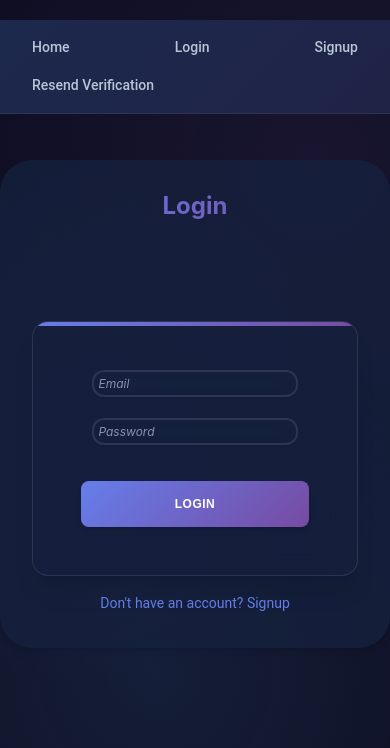
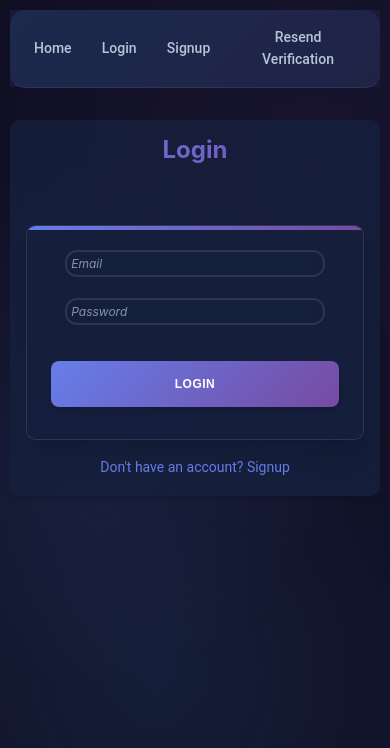
Before and after one commit to 8r4b/skills, a React (Create React App) app in the folder frontend/: page /login in a window 390 px wide. Shown: the top 748 px of the page. Built offline with nearby package versions, Linux system fonts and the light colour scheme.

Commit message:
Update requirements.txt and App.css

```diff
--- a/frontend/src/App.css
+++ b/frontend/src/App.css
@@ -1,3 +1,4 @@
+
 /* Reset and Base Styles */
 * {
   margin: 0;
@@ -169,12 +170,42 @@ a.navbar-link:hover::before {
 @media (max-width: 768px) {
   .navbar {
     padding: 0.5rem 1rem;
-    flex-wrap: wrap;
+    flex-wrap: nowrap;
+    justify-content: space-between;
+    align-items: center;
   }
 
   .navbar-link {
-    margin: 0.25rem;
-    font-size: 0.75rem;
+    margin: 0 0.5rem;
+    font-size: 0.8rem;
+    padding: 0.4rem 0.8rem;
+  }
+
+  .navbar-button {
+    padding: 0.4rem 1rem;
+    font-size: 0.8rem;
+  }
+}
+
+@media (max-width: 480px) {
+  .navbar {
+    padding: 0.5rem;
+    position: fixed;
+    top: 10px;
+    left: 10px;
+    right: 10px;
+    border-radius: 15px;
+  }
+
+  .navbar-link {
+    margin: 0 0.2rem;
+    font-size: 0.7rem;
+    padding: 0.3rem 0.6rem;
+  }
+
+  .navbar-button {
+    padding: 0.3rem 0.8rem;
+    font-size: 0.7rem;
   }
 }
 
@@ -195,27 +226,36 @@ a.navbar-link:hover::before {
   box-shadow: 0 20px 25px -5px rgba(0, 0, 0, 0.1), 0 10px 10px -5px rgba(0, 0, 0, 0.04);
   border: 1px solid rgba(255, 255, 255, 0.1);
   position: absolute;
-  top: calc(50% + 50px); /* Adjusted to account for navbar height */
+  top: calc(50% + 50px);
   left: 50%;
   transform: translate(-50%, -50%);
   overflow: hidden;
+  width: 90%;
+}
+
+@media (max-width: 1024px) {
+  .container {
+    width: 95%;
+    padding: 1.8rem;
+    top: calc(50% + 45px);
+  }
 }
 
 @media (max-width: 768px) {
   .container {
+    width: 95%;
     padding: 1.5rem;
-    top: calc(50% + 40px); /* Adjusted for smaller navbar height */
-    left: 50%;
-    transform: translate(-50%, -50%);
+    top: calc(50% + 40px);
+    border-radius: 0.8rem;
   }
 }
 
 @media (max-width: 480px) {
   .container {
+    width: 95%;
     padding: 1rem;
-    top: calc(50% + 30px); /* Adjusted for smallest navbar height */
-    left: 50%;
-    transform: translate(-50%, -50%);
+    top: calc(50% + 35px);
+    border-radius: 0.6rem;
   }
 }
 
@@ -235,6 +275,28 @@ button {
   overflow: hidden;
   text-transform: uppercase;
   letter-spacing: 0.5px;
+  min-height: 48px; /* Touch-friendly minimum height */
+  min-width: 120px;
+}
+
+@media (max-width: 768px) {
+  button {
+    padding: 0.8rem 1.5rem;
+    font-size: 0.9rem;
+    min-height: 44px;
+  }
+}
+
+@media (max-width: 480px) {
+  button {
+    padding: 0.7rem 1.2rem;
+    font-size: 0.85rem;
+    min-height: 42px;
+    width: 100%;
+    max-width: 300px;
+    margin: 0.5rem auto;
+    display: block;
+  }
 }
 
 button::before {
@@ -345,7 +407,27 @@ form {
   border: 1px solid rgba(255, 255, 255, 0.1);
   position: relative;
   overflow: hidden;
-  margin-top: 100px; /* Added margin to lower the form */
+  margin-top: 100px;
+  width: 100%;
+  max-width: 500px;
+  margin-left: auto;
+  margin-right: auto;
+}
+
+@media (max-width: 768px) {
+  form {
+    padding: 2rem;
+    margin-top: 80px;
+    border-radius: 0.8rem;
+  }
+}
+
+@media (max-width: 480px) {
+  form {
+    padding: 1.5rem;
+    margin-top: 60px;
+    border-radius: 0.6rem;
+  }
 }
 
 form::before {
@@ -533,6 +615,64 @@ button {
 .margin-top { margin-top: 2rem; }
 .margin-bottom { margin-bottom: 2rem; }
 
+/* Responsive Typography */
+@media (max-width: 768px) {
+  h1 { font-size: 1.875rem; }
+  h2 { font-size: 1.5rem; }
+  h3 { font-size: 1.25rem; }
+  h4 { font-size: 1.125rem; }
+}
+
+@media (max-width: 480px) {
+  h1 { font-size: 1.5rem; }
+  h2 { font-size: 1.25rem; }
+  h3 { font-size: 1.125rem; }
+  h4 { font-size: 1rem; }
+}
+
+/* Smooth transitions for all interactive elements */
+* {
+  transition: all 0.3s cubic-bezier(0.4, 0, 0.2, 1);
+}
+
+/* Enhanced hover effects */
+.card:hover,
+.dashboard-container:hover,
+.skill-display-container:hover,
+.resume-upload-container:hover {
+  transform: translateY(-2px);
+  box-shadow: 0 20px 25px -5px rgba(0, 0, 0, 0.1), 0 10px 10px -5px rgba(0, 0, 0, 0.04), 0 0 30px rgba(102, 126, 234, 0.2);
+}
+
+/* Loading states */
+.loading-overlay {
+  position: fixed;
+  top: 0;
+  left: 0;
+  right: 0;
+  bottom: 0;
+  background: rgba(15, 15, 35, 0.8);
+  backdrop-filter: blur(10px);
+  display: flex;
+  align-items: center;
+  justify-content: center;
+  z-index: 9999;
+}
+
+.loading-spinner {
+  width: 50px;
+  height: 50px;
+  border: 3px solid rgba(255, 255, 255, 0.1);
+  border-top: 3px solid #667eea;
+  border-radius: 50%;
+  animation: spin 1s linear infinite;
+}
+
+@keyframes spin {
+  0% { transform: rotate(0deg); }
+  100% { transform: rotate(360deg); }
+}
+
 /* Loading Animation */
 @keyframes pulse {
   0%, 100% { opacity: 1; }
@@ -683,11 +823,32 @@ button {
 /* Skill Display Component */
 .skill-display-container {
   text-align: center;
-  margin-top: 3rem;
+  margin-top: 2rem;
   padding: 2rem;
-  background: #1a1a2e;
-  border-radius: 0.75rem;
-  box-shadow: 0 4px 6px -1px rgba(0, 0, 0, 0.1), 0 2px 4px -1px rgba(0, 0, 0, 0.06);
+  background: rgba(26, 26, 46, 0.9);
+  backdrop-filter: blur(20px);
+  border-radius: 1rem;
+  box-shadow: 0 10px 15px -3px rgba(0, 0, 0, 0.1), 0 4px 6px -2px rgba(0, 0, 0, 0.05);
+  border: 1px solid rgba(255, 255, 255, 0.1);
+  max-width: 800px;
+  margin-left: auto;
+  margin-right: auto;
+}
+
+@media (max-width: 768px) {
+  .skill-display-container {
+    margin-top: 1.5rem;
+    padding: 1.5rem;
+    border-radius: 0.8rem;
+  }
+}
+
+@media (max-width: 480px) {
+  .skill-display-container {
+    margin-top: 1rem;
+    padding: 1rem;
+    border-radius: 0.6rem;
+  }
 }
 
 .skill-display-title {
@@ -699,12 +860,53 @@ button {
 .skill-display-list {
   list-style: none;
   padding: 0;
+  display: grid;
+  grid-template-columns: repeat(auto-fit, minmax(200px, 1fr));
+  gap: 1rem;
+  margin: 2rem 0;
 }
 
 .skill-display-item {
   font-size: 1rem;
-  color: #b8c5d6;
-  margin-bottom: 0.5rem;
+  color: #ffffff;
+  background: linear-gradient(135deg, rgba(102, 126, 234, 0.2) 0%, rgba(118, 75, 162, 0.2) 100%);
+  padding: 1rem;
+  border-radius: 0.5rem;
+  border: 1px solid rgba(255, 255, 255, 0.1);
+  backdrop-filter: blur(10px);
+  transition: all 0.3s ease-in-out;
+  text-align: center;
+  font-weight: 500;
+}
+
+.skill-display-item:hover {
+  transform: translateY(-2px);
+  box-shadow: 0 10px 15px -3px rgba(0, 0, 0, 0.1), 0 4px 6px -2px rgba(0, 0, 0, 0.05), 0 0 20px rgba(102, 126, 234, 0.3);
+  border-color: rgba(102, 126, 234, 0.5);
+}
+
+@media (max-width: 768px) {
+  .skill-display-list {
+    grid-template-columns: repeat(auto-fit, minmax(150px, 1fr));
+    gap: 0.8rem;
+  }
+
+  .skill-display-item {
+    padding: 0.8rem;
+    font-size: 0.9rem;
+  }
+}
+
+@media (max-width: 480px) {
+  .skill-display-list {
+    grid-template-columns: 1fr;
+    gap: 0.6rem;
+  }
+
+  .skill-display-item {
+    padding: 0.6rem;
+    font-size: 0.85rem;
+  }
 }
 
 .skill-display-feedback-title {
@@ -723,9 +925,31 @@ button {
   text-align: center;
   margin-top: 4rem;
   padding: 2rem;
-  background: #1a1a2e;
-  border-radius: 0.75rem;
-  box-shadow: 0 4px 6px -1px rgba(0, 0, 0, 0.1), 0 2px 4px -1px rgba(0, 0, 0, 0.06);
+  background: rgba(26, 26, 46, 0.9);
+  backdrop-filter: blur(20px);
+  border-radius: 1rem;
+  box-shadow: 0 10px 15px -3px rgba(0, 0, 0, 0.1), 0 4px 6px -2px rgba(0, 0, 0, 0.05);
+  border: 1px solid rgba(255, 255, 255, 0.1);
+  max-width: 600px;
+  margin-left: auto;
+  margin-right: auto;
+  margin-top: 2rem;
+}
+
+@media (max-width: 768px) {
+  .dashboard-container {
+    margin-top: 1.5rem;
+    padding: 1.5rem;
+    border-radius: 0.8rem;
+  }
+}
+
+@media (max-width: 480px) {
+  .dashboard-container {
+    margin-top: 1rem;
+    padding: 1rem;
+    border-radius: 0.6rem;
+  }
 }
 
 .dashboard-title {
@@ -749,14 +973,34 @@ button {
 }
 
 /* Resume Upload Component */
-
 .resume-upload-container {
   text-align: center;
-  margin-top: 5rem;
+  margin-top: 2rem;
   padding: 2rem;
-  background: #1a1a2e;
-  border-radius: 0.75rem;
-  box-shadow: 0 4px 6px -1px rgba(0, 0, 0, 0.1), 0 2px 4px -1px rgba(0, 0, 0, 0.06);
+  background: rgba(26, 26, 46, 0.9);
+  backdrop-filter: blur(20px);
+  border-radius: 1rem;
+  box-shadow: 0 10px 15px -3px rgba(0, 0, 0, 0.1), 0 4px 6px -2px rgba(0, 0, 0, 0.05);
+  border: 1px solid rgba(255, 255, 255, 0.1);
+  max-width: 600px;
+  margin-left: auto;
+  margin-right: auto;
+}
+
+@media (max-width: 768px) {
+  .resume-upload-container {
+    margin-top: 1.5rem;
+    padding: 1.5rem;
+    border-radius: 0.8rem;
+  }
+}
+
+@media (max-width: 480px) {
+  .resume-upload-container {
+    margin-top: 1rem;
+    padding: 1rem;
+    border-radius: 0.6rem;
+  }
 }
 
 .resume-upload-title {
@@ -790,12 +1034,31 @@ button {
 /* Signup Container Styles */
 .signup-container {
   max-width: 400px;
-  margin: 100px auto; /* Center and lower the container */
+  width: 90%;
+  margin: 100px auto;
   padding: 2rem;
   background: rgba(22, 33, 62, 0.8);
   border-radius: 1rem;
   box-shadow: 0 4px 6px -1px rgba(0, 0, 0, 0.1), 0 2px 4px -1px rgba(0, 0, 0, 0.06);
   text-align: center;
+}
+
+@media (max-width: 768px) {
+  .signup-container {
+    width: 95%;
+    margin: 80px auto;
+    padding: 1.5rem;
+    border-radius: 0.8rem;
+  }
+}
+
+@media (max-width: 480px) {
+  .signup-container {
+    width: 95%;
+    margin: 60px auto;
+    padding: 1rem;
+    border-radius: 0.6rem;
+  }
 }
 
 .signup-title {
@@ -847,12 +1110,31 @@ button {
 /* Login Container Styles */
 .login-container {
   max-width: 400px;
-  margin: 100px auto; /* Center and lower the container */
+  width: 90%;
+  margin: 100px auto;
   padding: 2rem;
   background: rgba(22, 33, 62, 0.8);
-  border-radius: 2rem;
+  border-radius: 1rem;
   box-shadow: 0 4px 6px -1px rgba(0, 0, 0, 0.1), 0 2px 4px -1px rgba(0, 0, 0, 0.06);
   text-align: center;
+}
+
+@media (max-width: 768px) {
+  .login-container {
+    width: 95%;
+    margin: 80px auto;
+    padding: 1.5rem;
+    border-radius: 0.8rem;
+  }
+}
+
+@media (max-width: 480px) {
+  .login-container {
+    width: 95%;
+    margin: 60px auto;
+    padding: 1rem;
+    border-radius: 0.6rem;
+  }
 }
 
 .login-title {
```
Also changed, not shown: 1 other file (tests, documents, lock files or other folders).
